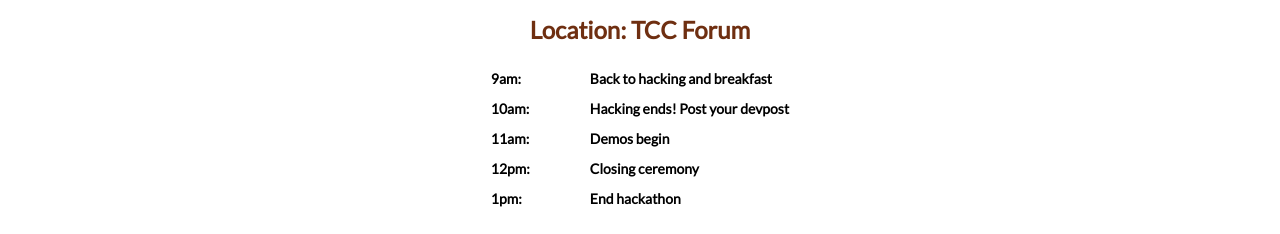
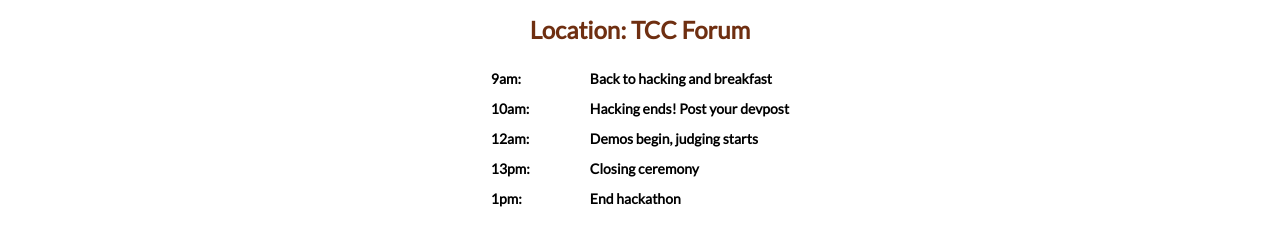
Before and after one commit to uscacm/trojanhacks, a plain HTML site: page index.html in a window 1280 px wide. Shown: the part 1308-1542 px from the top of the page. Drawn offline with nearby package versions, Linux system fonts and the light colour scheme.

Commit message:
Fixed times

```diff
--- a/index.html
+++ b/index.html
@@ -250,11 +250,11 @@
 					<th>Hacking ends! Post your devpost</th>
 				</tr>
 				<tr>
-					<th>11am:</th>
-					<th>Demos begin</th>
+					<th>12am:</th>
+					<th>Demos begin, judging starts</th>
 				</tr>
 				<tr>
-					<th>12pm:</th>
+					<th>13pm:</th>
 					<th>Closing ceremony</th>
 				</tr>
 				<tr>
```
